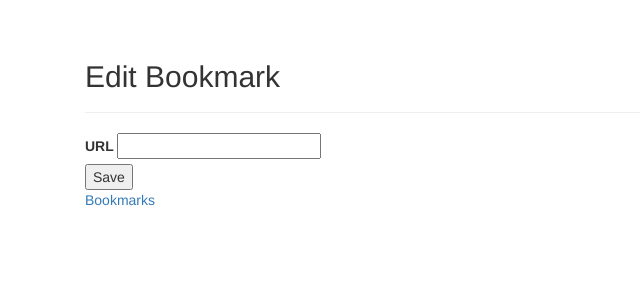
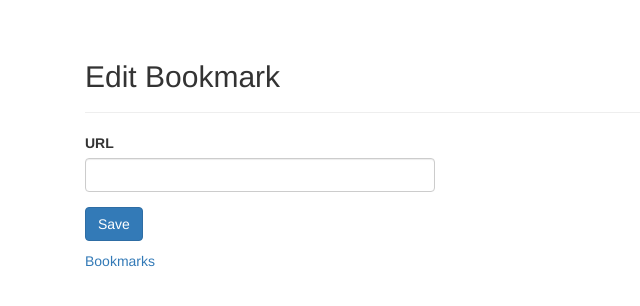
Before and after one commit to mariomariani/bookmarker, a Django app: page /bookmarker/bookmarks/1/ in a window 1280 px wide. Shown: the part 52-358 px from the top of the page, without its empty margins (0-640 px from the left). Run offline with Django 3.2, Linux system fonts and the light colour scheme; the visitor is signed in with stand-in values (Sample User, id 1); data that the repository does not hold is empty; some libraries are stand-ins or nearby versions.

Commit message:
Add layout for edit form

```diff
--- a/bookmarkApp/bookmarker/templates/bookmarks/edit.html
+++ b/bookmarkApp/bookmarker/templates/bookmarks/edit.html
@@ -5,20 +5,24 @@
 {% endblock %}
 
 {% block content %}
-    <div>
+    <div class="row">
+        <div class="col-md-4">
             <!-- Edit Bookmark Form -->
             <form action="{% url 'bookmarker:edit' bookmark.id %}" method="post">
                 {% csrf_token %}
-            <label>
-                URL
-                <input name="url" value="{{ bookmark.url }}" />
-            </label>
-            <br />
 
-            <input type="submit" value="Save" />
+                 <div class="form-group">
+                    <label for="bookmark_url">URL</label>
+                    <input type="text" name="url" id="bookmark_url" class="form-control" value="{{ bookmark.url }}">
+                </div>
+
+                <p>
+                    <button type="submit" class="btn btn-primary">Save</button>
+                </p>
             </form>
-    </div>
 
             <!-- Back to Bookmarks -->
             <a href="{% url 'bookmarker:index' %}">Bookmarks</a>
+        </div>
+    </div>
 {% endblock %}
```
Lines whose indentation alone changed are shown as unchanged.
